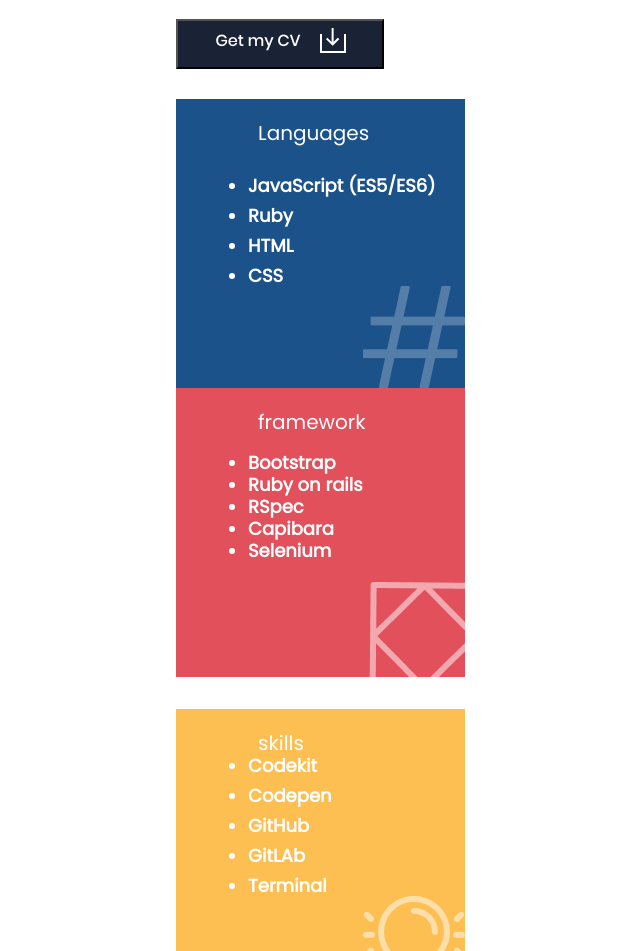
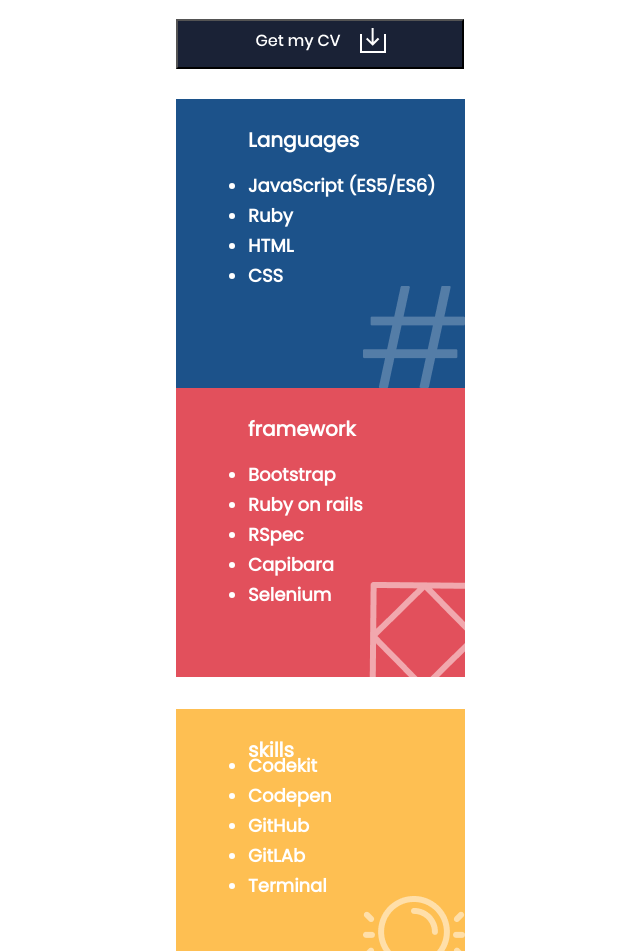
Before and after one commit to SoniaFlora/Microverse-portfolio, a website: page index.html in a window 1280 px wide. Shown: the part 3081-4032 px from the top of the page, without its empty margins (280-920 px from the left). Drawn offline with nearby package versions, Linux system fonts and the light colour scheme.

Commit message:
changes in html

```diff
--- a/index.html
+++ b/index.html
@@ -125,8 +125,8 @@
     </div>
     <!--language block-->
     <div>
-      <div class="Langblock">
-        <h3 class="language block">Languages</h3>
+      <div class="langblock block">
+        <h3>Languages</h3>
         <br>
         <ul>
           <li> JavaScript (ES5/ES6) </li>
@@ -136,8 +136,8 @@
         </ul>
       </div>
       <!--frameworkblock-->
-      <div class="frmblock">
-        <h3 class="language block">framework</h3>
+      <div class="frmblock block">
+        <h3>framework</h3>
         <br>
         <ul>
           <li> Bootstrap</li>
@@ -148,8 +148,8 @@
         </ul>
       </div>
       <!--skillblock-->
-      <div class="skillblock">
-        <h3 class="language block">skills</h3>
+      <div class="skillblock block">
+        <h3>skills</h3>
         <ul>
           <li> Codekit</li>
           <li> Codepen</li>
--- a/style.css
+++ b/style.css
@@ -233,9 +233,10 @@
 
 .bttncv {
   background-repeat: no-repeat;
-  width: 208px;
+  width: 288px;
   height: 50px;
   color: #fff;
+  left: 16px;
   font-size: 16px;
   font-weight: 500;
   line-height: 24px;
@@ -261,7 +262,7 @@
   border: 2px solid #1a2236;
 }
 
-.Langblock {
+.langblock {
   position: absolute;
   width: 289px;
   height: 289px;
@@ -281,6 +282,16 @@
   line-height: 30px;
 }
 
+.block h3 {
+  font-family: 'Poppins', sans-serif;
+  font-style: normal;
+  padding-left: 0;
+  font-weight: 800;
+  font-size: 20px;
+  line-height: 30px;
+  color: #fff;
+}
+
 .frmblock {
   position: absolute;
   width: 289px;
@@ -298,7 +309,7 @@
   font-style: normal;
   font-weight: 800;
   font-size: 18px;
-  line-height: 22px;
+  line-height: 30px;
 }
 
 .skillblock {
```
